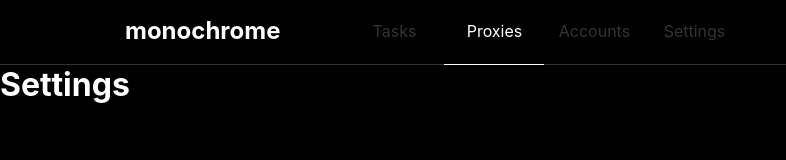
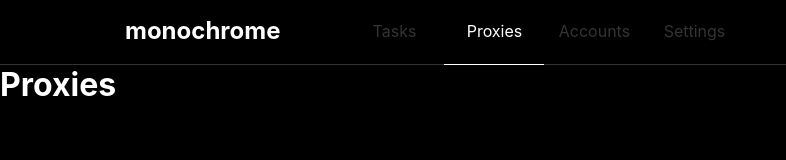
Before and after one commit to timothyac/monochrome, a React (Create React App) app: page /proxies in a window 1280 px wide. Shown: the top 160 px of the page, without its empty margins (0-786 px from the left). Built offline with nearby package versions, Linux system fonts and the light colour scheme; a web font is replaced by a local one.

Commit message:
Created comp; added route

```diff
--- /dev/null
+++ b/src/components/proxies/Proxies.jsx
@@ -0,0 +1,9 @@
+import React from "react";
+
+export default () => {
+  return (
+    <div>
+      <h1>Proxies</h1>
+    </div>
+  );
+};
--- a/src/components/router/Routes.js
+++ b/src/components/router/Routes.js
@@ -2,6 +2,7 @@ import React from "react";
 import { Switch } from "react-router-dom";
 
 import Settings from "../settings/Settings";
+import Proxies from "../proxies/Proxies";
 import Tasks from "../tasks/Tasks";
 import Route from "./Route";
 
@@ -10,7 +11,7 @@ export default () => {
     <Switch>
       <Route path="/settings" component={Settings} />
       <Route path="/accounts" component={Settings} />
-      <Route path="/proxies" component={Settings} />
+      <Route path="/proxies" component={Proxies} />
       <Route path="/" component={Tasks} />
     </Switch>
   );
```
